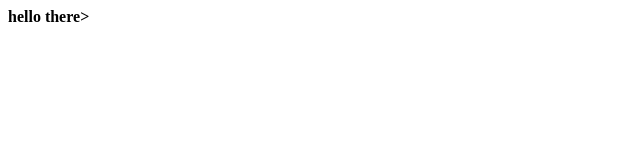
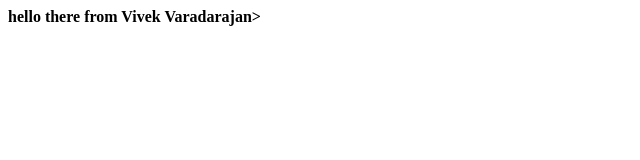
Before and after one commit to vivekvaradarajan1980/afc-cohort1-practice, a plain HTML site: page index.html in a window 1280 px wide. Shown: the whole page, without its empty margins (0-640 px from the left). Drawn offline with Linux system fonts and the light colour scheme.

Commit message:
changes again by Vivek

```diff
--- a/index.html
+++ b/index.html
@@ -1 +1 @@
-<b>hello there></b>
+<b>hello there from Vivek Varadarajan></b>
```
